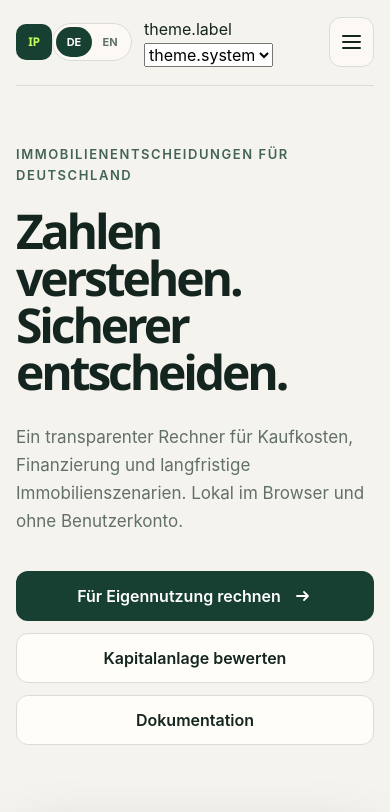
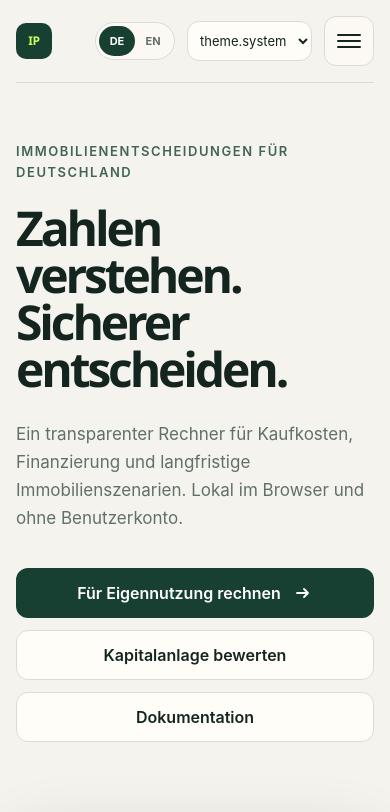
Before and after one commit to Akshat4112/immopilot-de, a React (Vite) app: page /#/ in a window 390 px wide. Shown: the top 812 px of the page. Built offline with nearby package versions, Linux system fonts and the light colour scheme.

Commit message:
style(PF-007.5): accessible responsive theme switcher

```diff
--- a/src/styles/shell.css
+++ b/src/styles/shell.css
@@ -131,6 +131,35 @@
   background: var(--color-surface-translucent);
   font-size: var(--font-size-sm);
   font-weight: var(--font-weight-medium);
+}
+
+.theme-selector {
+  display: inline-flex;
+  min-height: 2.5rem;
+  align-items: center;
+}
+
+.theme-selector select {
+  min-width: 6.25rem;
+  min-height: 2.5rem;
+  padding: var(--space-2);
+  border: var(--border-width) solid var(--color-border);
+  border-radius: var(--radius-md);
+  color: var(--color-text-primary);
+  background: var(--color-surface);
+  cursor: pointer;
+  font-size: var(--font-size-sm);
+}
+
+.sr-only {
+  position: absolute;
+  width: 1px;
+  height: 1px;
+  padding: 0;
+  overflow: hidden;
+  clip: rect(0, 0, 0, 0);
+  white-space: nowrap;
+  border: 0;
 }
 
 .language-switcher {
```
